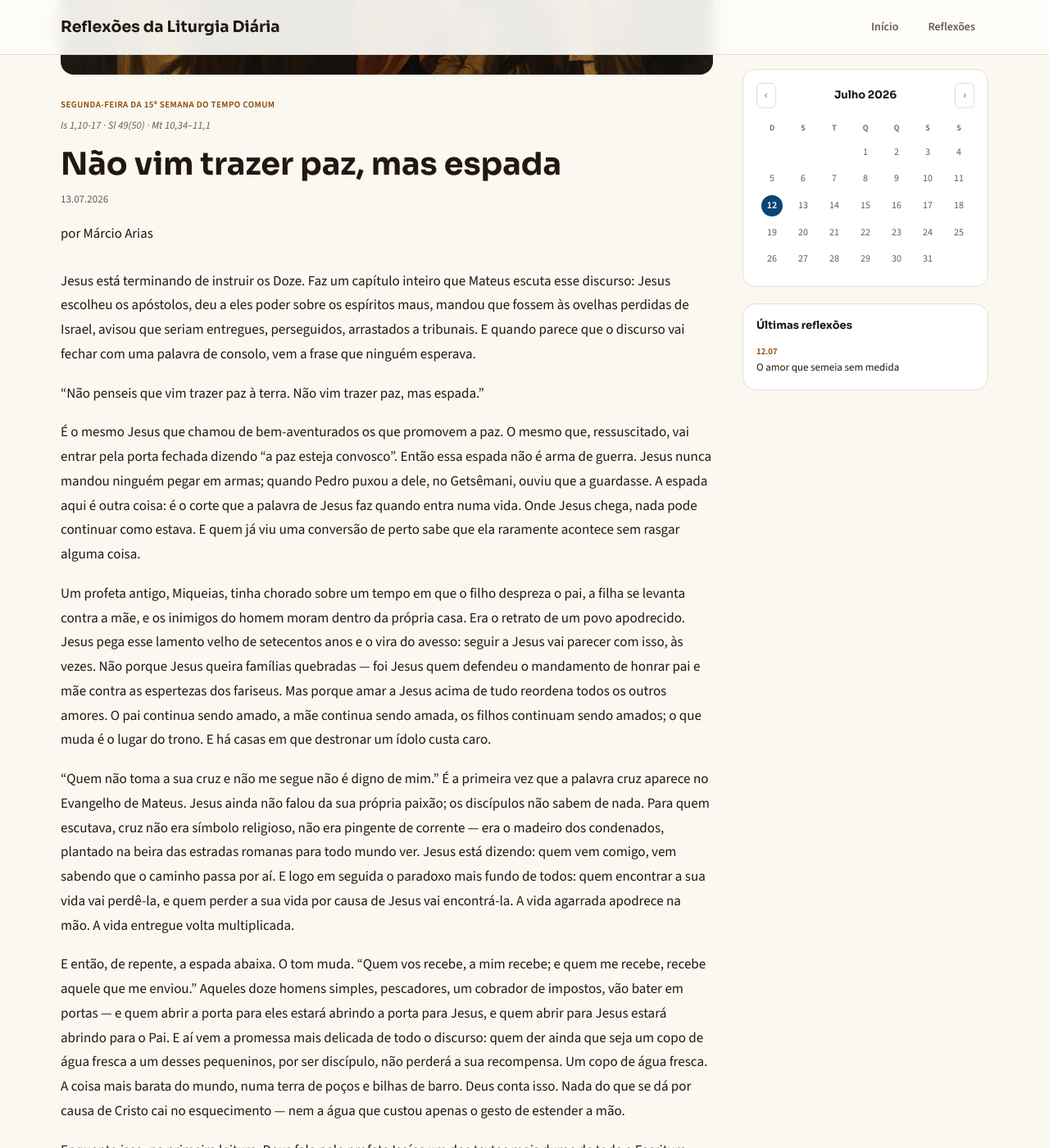
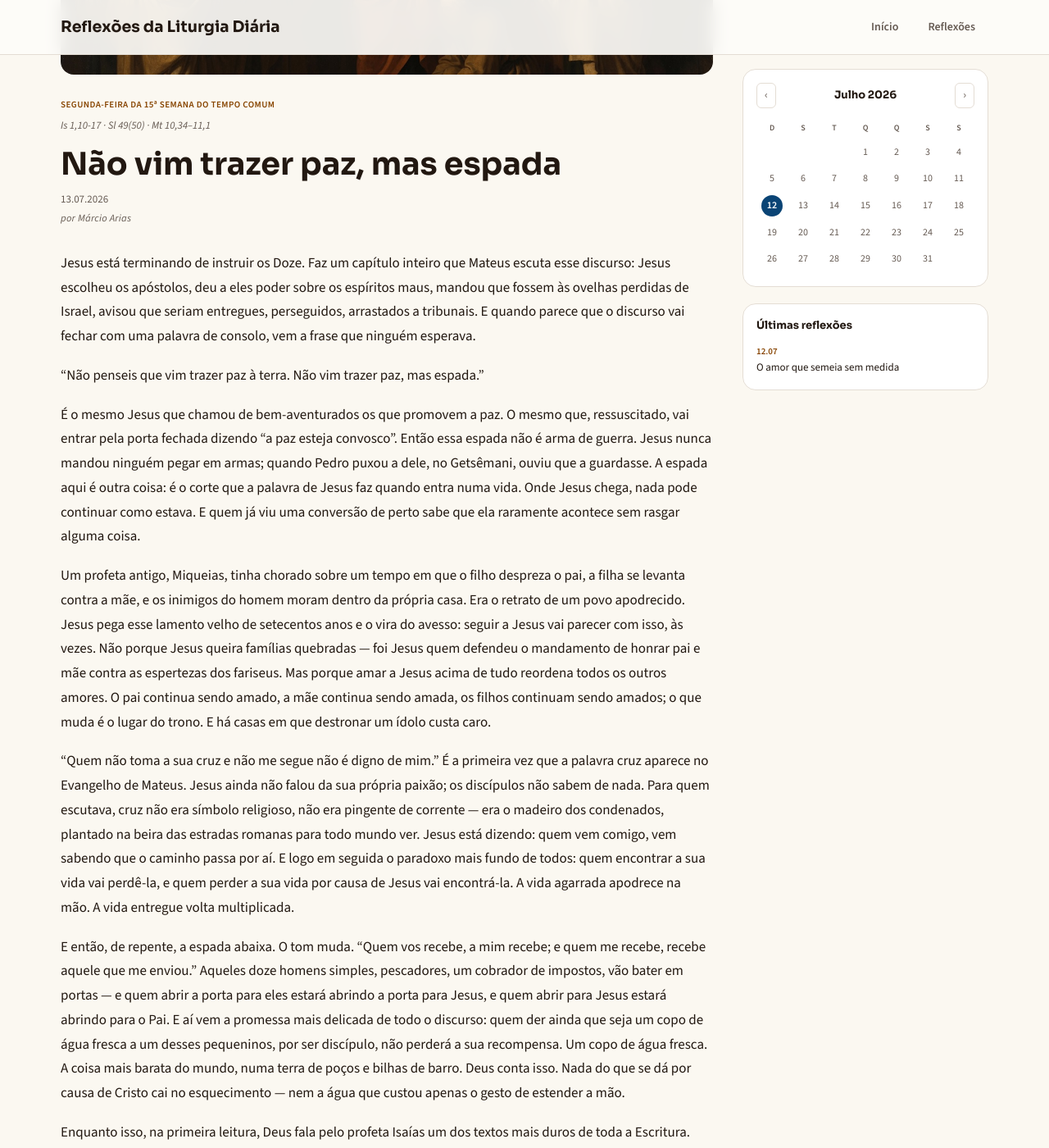
Before and after one commit to admariam/liturgiadiaria, a Jekyll site: the page built from _posts/2026-07-13-nao-vim-trazer-paz-mas-espada.md, in a window 1280 px wide and 1400 px high, scrolled down 296 px. Shown: the whole window at 82% size. Built offline with Jekyll 4.4.1, drawn with Linux system fonts in a browser that asks for light colours.

Commit message:
CSS: estilo do 'por Márcio Arias' abaixo da data

```diff
--- a/assets/css/style.css
+++ b/assets/css/style.css
@@ -345,6 +345,7 @@ table.cal td.hoje a, table.cal td.hoje span { background: var(--primary); color:
 .reflexao-cabecalho .leituras { margin: 0 0 14px; font-size: 13px; font-style: italic; color: var(--tinta-suave); }
 .reflexao-cabecalho h1 { margin: 0; font-family: var(--display); font-size: clamp(26px, 4vw, 38px); font-weight: 700; line-height: 1.2; }
 .reflexao-cabecalho .data { margin: 10px 0 0; font-size: 13px; color: var(--tinta-suave); }
+.reflexao-cabecalho .autor { margin: 2px 0 0; font-size: 12.5px; font-style: italic; color: var(--tinta-suave); letter-spacing: .02em; }
 
 .reflexao-texto { font-size: 17px; line-height: 1.75; color: var(--tinta); margin-top: 30px; }
 .reflexao-texto p { margin: 0 0 18px; }
```
